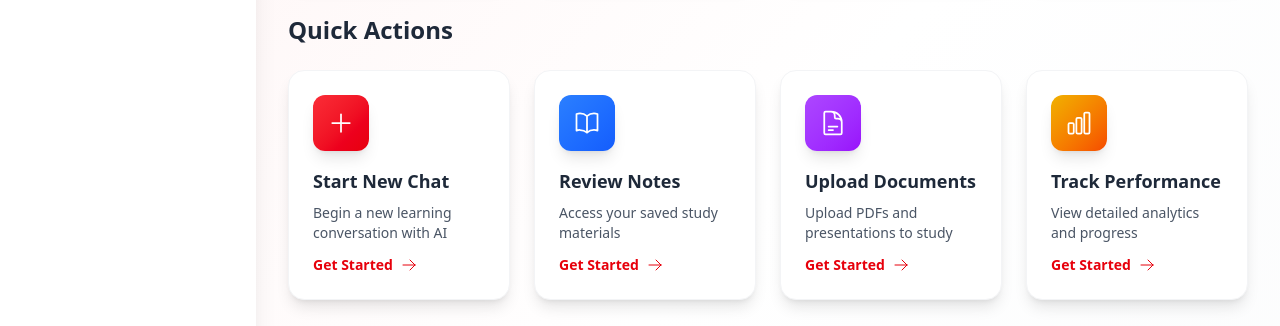
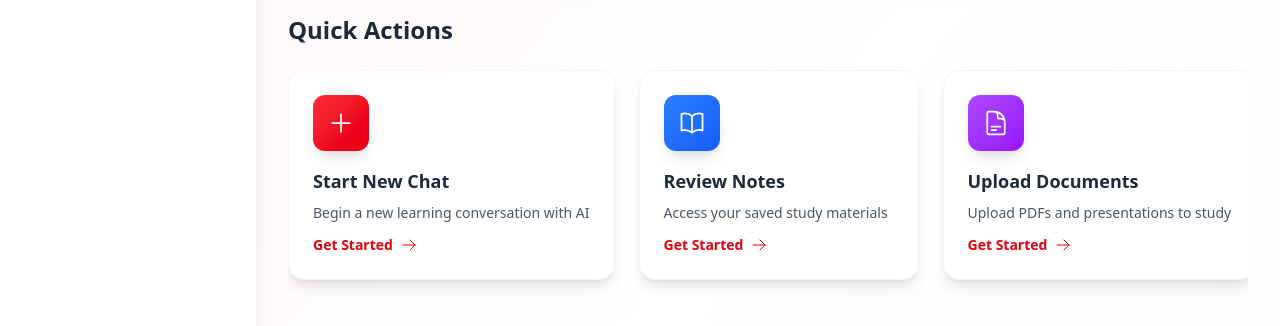
Before and after one commit to Clear20-22/Cognify-AI-Powered-Learning-Platform, a React (Vite) app in the folder frontend/: page /dashboard in a window 1280 px wide. Shown: the part 404-730 px from the top of the page. Built offline with nearby package versions, Linux system fonts and the light colour scheme; no server answers; sample sign-in values are in the browser's storage.

Commit message:
scrollable quick actions

```diff
--- a/frontend/src/components/Dashboard.jsx
+++ b/frontend/src/components/Dashboard.jsx
@@ -204,7 +204,7 @@ function Dashboard({ onNavigate }) {
   }) => (
     <button
       onClick={onClick}
-      className="bg-white rounded-2xl p-6 shadow-lg hover:shadow-xl transition-all transform hover:-translate-y-1 border border-gray-100 text-left w-full group"
+      className="bg-white rounded-2xl p-6 shadow-lg hover:shadow-xl transition-all transform hover:-translate-y-1 border border-gray-100 text-left min-w-[280px] flex-shrink-0 group"
     >
       <div
         className={`w-14 h-14 bg-gradient-to-br ${color} rounded-xl flex items-center justify-center mb-4 shadow-lg group-hover:scale-110 transition-transform`}
@@ -766,7 +766,7 @@ function Dashboard({ onNavigate }) {
             <h2 className="text-2xl font-bold text-gray-800 mb-6">
               Quick Actions
             </h2>
-            <div className="grid grid-cols-1 sm:grid-cols-2 lg:grid-cols-4 gap-6">
+            <div className="flex gap-6 overflow-x-auto pb-4 scrollbar-hide">
               <QuickActionCard
                 icon={PlusIcon}
                 title="Start New Chat"
@@ -787,6 +787,13 @@ function Dashboard({ onNavigate }) {
                 description="Upload PDFs and presentations to study"
                 color="from-purple-500 to-purple-600"
                 onClick={() => onNavigate && onNavigate("documents")}
+              />
+              <QuickActionCard
+                icon={AcademicCapIcon}
+                title="Take Practice Test"
+                description="Test your knowledge with AI-generated exams"
+                color="from-green-500 to-green-600"
+                onClick={() => onNavigate && onNavigate("chat")}
               />
               <QuickActionCard
                 icon={ChartBarIcon}
--- a/frontend/src/index.css
+++ b/frontend/src/index.css
@@ -3,3 +3,13 @@
 button {
   cursor: pointer;
 }
+
+/* Hide scrollbar while maintaining scroll functionality */
+.scrollbar-hide {
+  -ms-overflow-style: none;  /* IE and Edge */
+  scrollbar-width: none;  /* Firefox */
+}
+
+.scrollbar-hide::-webkit-scrollbar {
+  display: none;  /* Chrome, Safari and Opera */
+}
```
